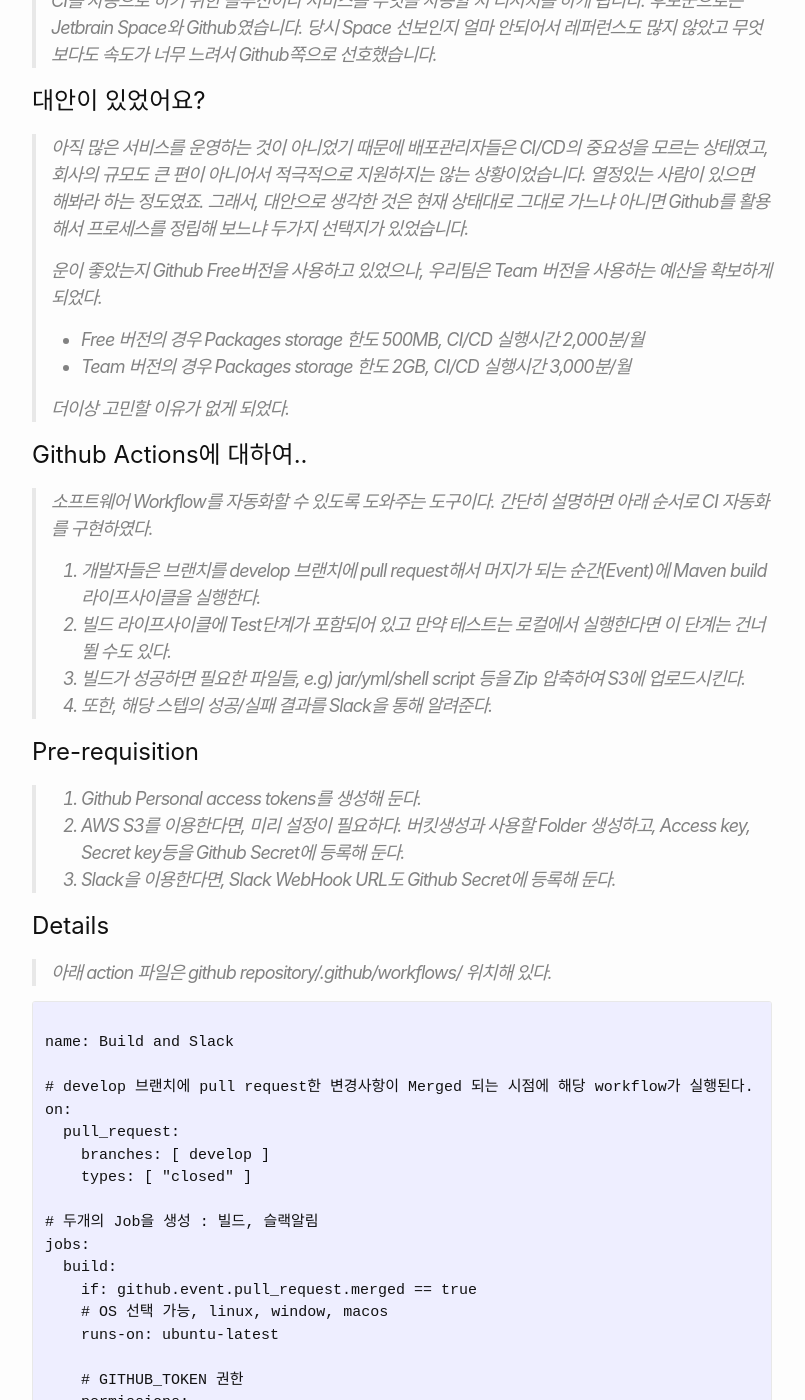
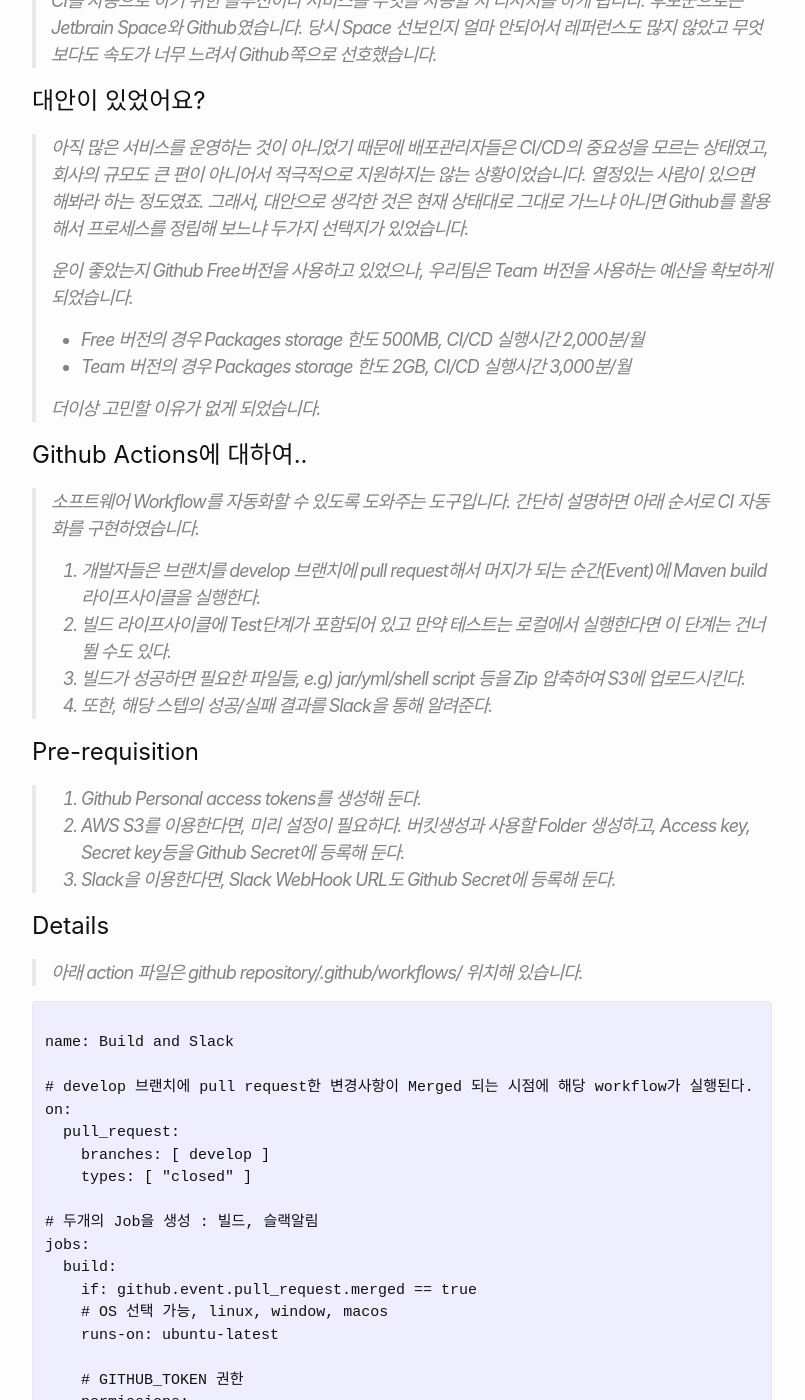
Before and after one commit to Contec-Korea/oioso.github.io, a Jekyll site: the page built from _posts/2024-04-08-continuous-integration-github-1.markdown, in a window 1280 px wide and 1400 px high, scrolled down 454 px. Shown: the whole window, without its empty margins (238-1043 px from the left). Built offline with Jekyll 4.4.1, drawn with Linux system fonts in a browser that asks for light colours.

Commit message:
fix: 문장정리

```diff
--- a/_posts/2024-04-08-continuous-integration-github-1.markdown
+++ b/_posts/2024-04-08-continuous-integration-github-1.markdown
@@ -22,15 +22,15 @@
 > 회사의 규모도 큰 편이 아니어서 적극적으로 지원하지는 않는 상황이었습니다. 열정있는 사람이 있으면 해봐라 하는 정도였죠.
 > 그래서, 대안으로 생각한 것은 현재 상태대로 그대로 가느냐 아니면 Github를 활용해서 프로세스를 정립해 보느냐 두가지 선택지가 있었습니다.
 >
-> 운이 좋았는지 Github Free버전을 사용하고 있었으나, 우리팀은 Team 버전을 사용하는 예산을 확보하게 되었다.
+> 운이 좋았는지 Github Free버전을 사용하고 있었으나, 우리팀은 Team 버전을 사용하는 예산을 확보하게 되었습니다.
 > * Free 버전의 경우 Packages storage 한도 500MB, CI/CD 실행시간 2,000분/월
 > * Team 버전의 경우 Packages storage 한도 2GB, CI/CD 실행시간 3,000분/월
 >
-> 더이상 고민할 이유가 없게 되었다.
+> 더이상 고민할 이유가 없게 되었습니다.
 
 Github Actions에 대하여..
 ===
-> 소프트웨어 Workflow를 자동화할 수 있도록 도와주는 도구이다. 간단히 설명하면 아래 순서로 CI 자동화를 구현하였다.
+> 소프트웨어 Workflow를 자동화할 수 있도록 도와주는 도구입니다. 간단히 설명하면 아래 순서로 CI 자동화를 구현하였습니다.
 > 1. 개발자들은 브랜치를 develop 브랜치에 pull request해서 머지가 되는 순간(Event)에 Maven build 라이프사이클을 실행한다.
 > 2. 빌드 라이프사이클에 Test단계가 포함되어 있고 만약 테스트는 로컬에서 실행한다면 이 단계는 건너뛸 수도 있다.
 > 3. 빌드가 성공하면 필요한 파일들, e.g) jar/yml/shell script 등을 Zip 압축하여 S3에 업로드시킨다.
@@ -44,7 +44,7 @@
 
 Details
 ===
-> 아래 action 파일은 github repository/.github/workflows/ 위치해 있다.
+> 아래 action 파일은 github repository/.github/workflows/ 위치해 있습니다.
 >
 
 <pre>
```
